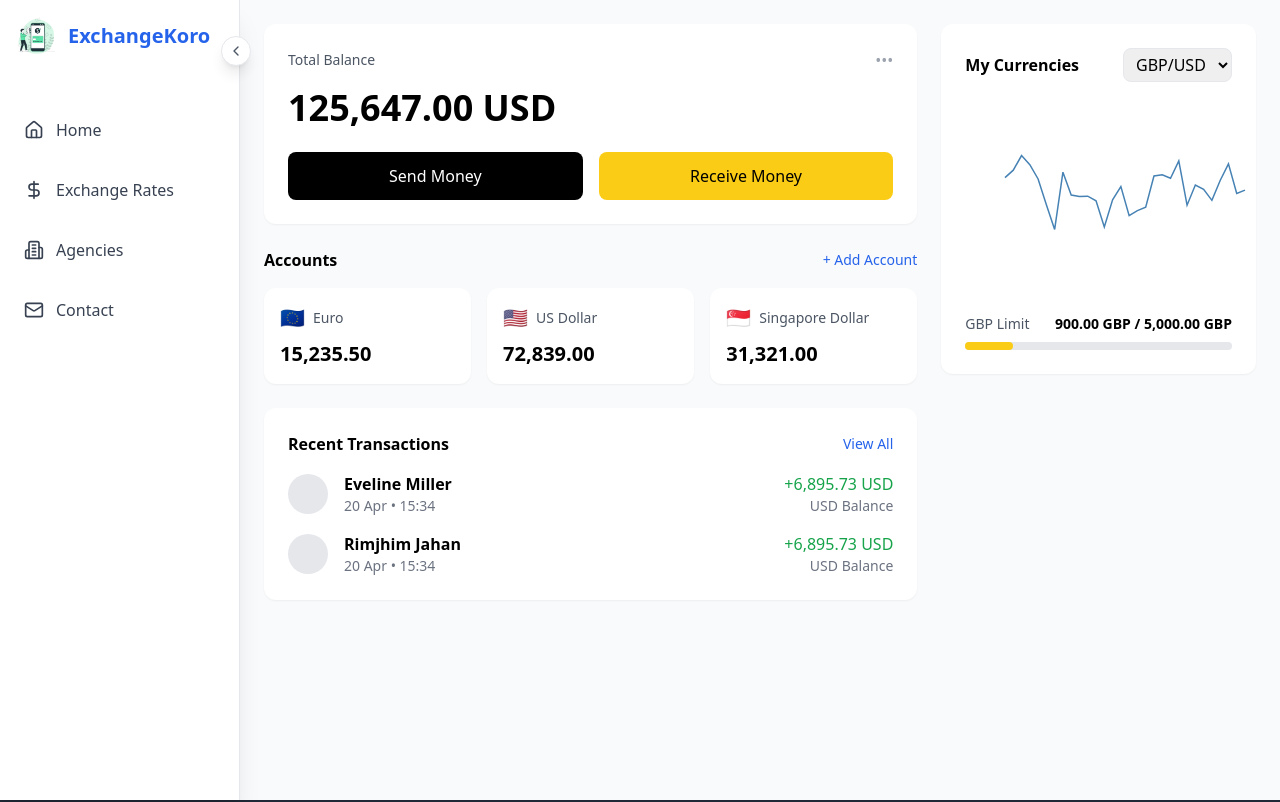
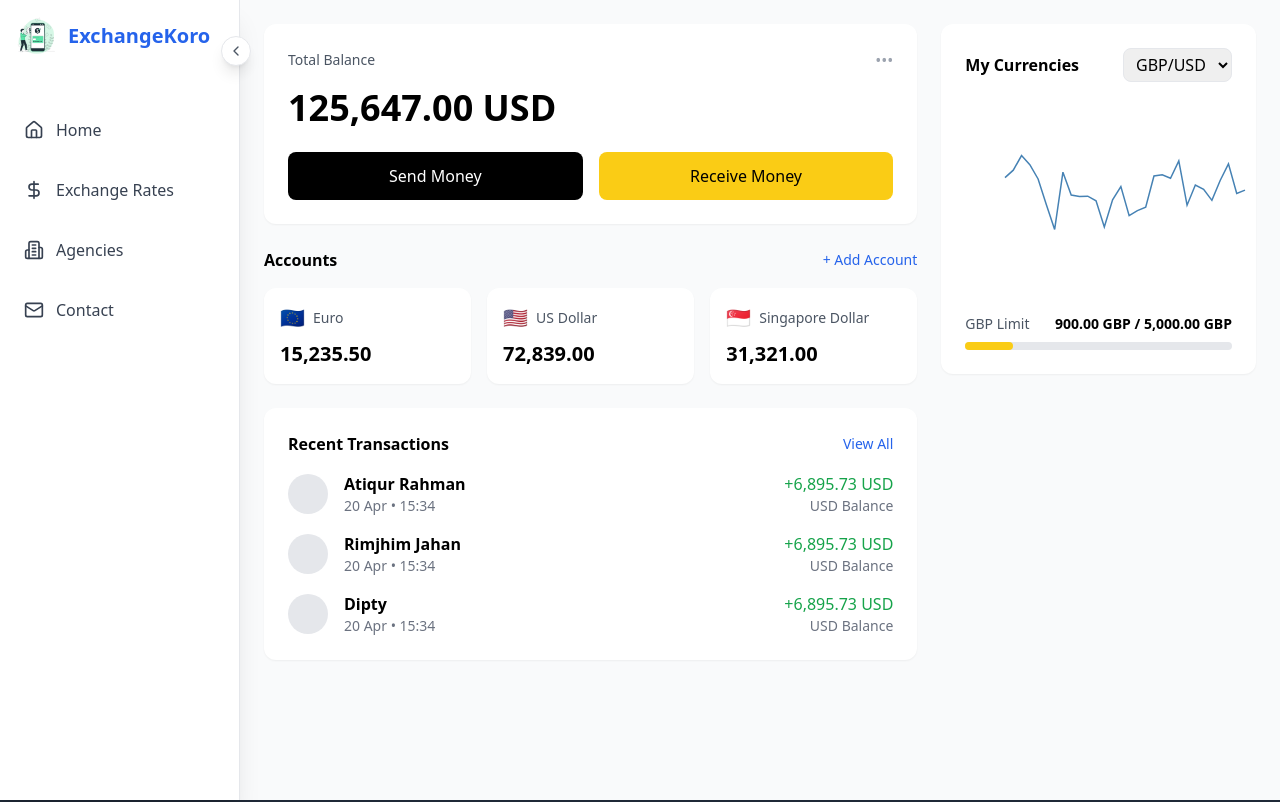
Before and after one commit to RimjhimJahan/exchangekoro, a React (Vite) app: page / in a window 1280 px wide. Shown: the top 802 px of the page. Built offline with nearby package versions, Linux system fonts and the light colour scheme.

Commit message:
name change & added a new user

```diff
--- a/src/components/Transactions.jsx
+++ b/src/components/Transactions.jsx
@@ -1,7 +1,7 @@
 const Transactions = () => {
   const transactions = [
     {
-      name: "Eveline Miller",
+      name: "Atiqur Rahman",
       date: "20 Apr",
       time: "15:34",
       status: "Completed",
@@ -10,6 +10,14 @@ const Transactions = () => {
     },
     {
       name: "Rimjhim Jahan",
+      date: "20 Apr",
+      time: "15:34",
+      status: "Completed",
+      amount: "+6,895.73 USD",
+      type: "USD Balance"
+    },
+    {
+      name: "Dipty",
       date: "20 Apr",
       time: "15:34",
       status: "Completed",
```
